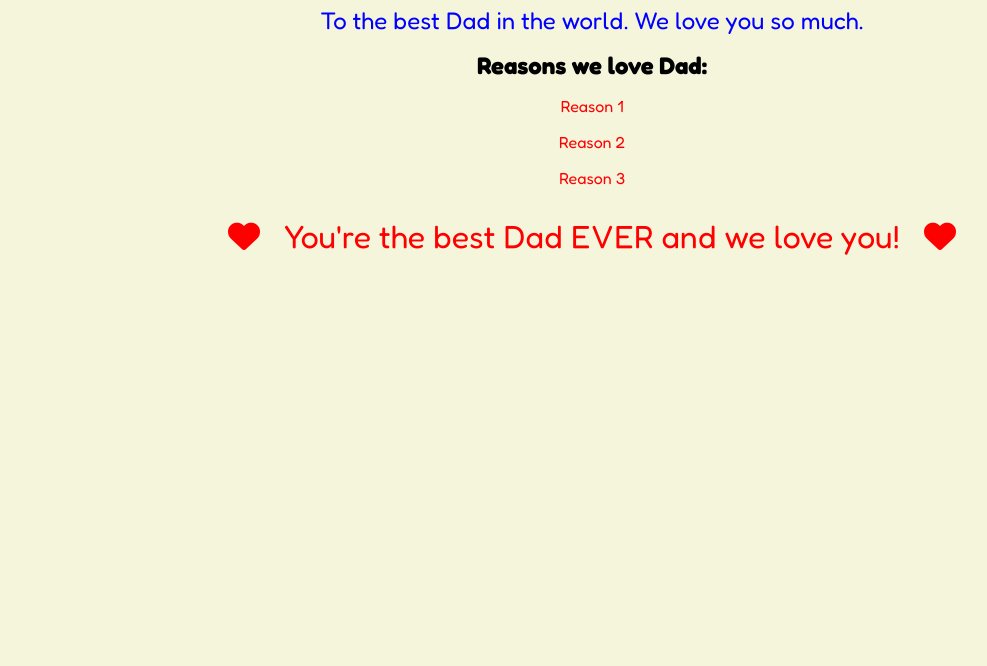
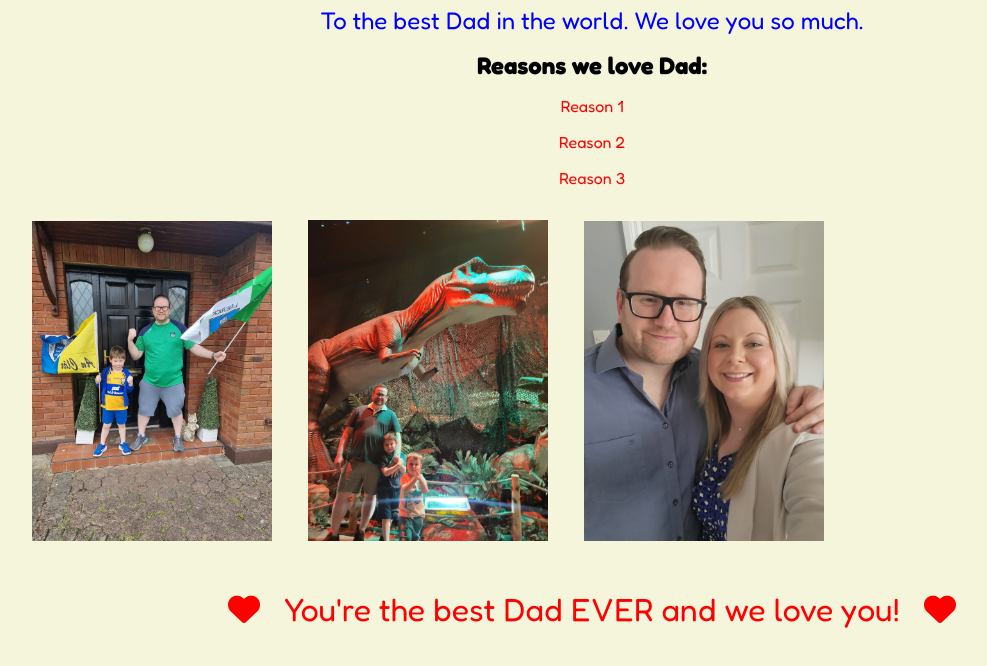
Before and after one commit to catgriffin85/special-project, a plain HTML site: page index.html in a window 1280 px wide. Shown: the part 114-780 px from the top of the page, without its empty margins (48-1035 px from the left). Drawn offline with Linux system fonts and the light colour scheme.

Commit message:
added images

```diff
--- a/assets/css/style.css
+++ b/assets/css/style.css
@@ -31,6 +31,17 @@ h2 {
     text-align: center;
 }
 
+img {
+    width: 15em;
+    height: auto;
+}
+
+.image-div {
+    align-content: center;
+    display: block;
+    flex-grow: 2;
+}
+
 footer {
     font-size: 200%;
     text-align: center;
--- a/index.html
+++ b/index.html
@@ -26,6 +26,11 @@
             <li class="list">Reason 3</li>
         </ul>
         </div>
+        <div class="image-div">
+            <img src="assets/images/jersey.jpg" alt="jersey photo">
+            <img src="assets/images/dinosaur.jpg" alt="dinosaur">
+            <img src="assets/images/couple.jpg" alt="couple">
+        </div>
     </main>
     <footer>
         <i class="fa-solid fa-heart"></i> You're the best Dad EVER and we love you! <i class="fa-solid fa-heart"></i>
```
Also changed, not shown: assets/images/couple.jpg (added), assets/images/dinosaur.jpg (added), assets/images/jersey.jpg (added).
